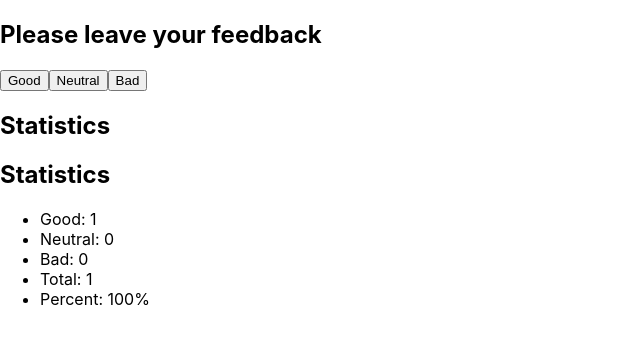
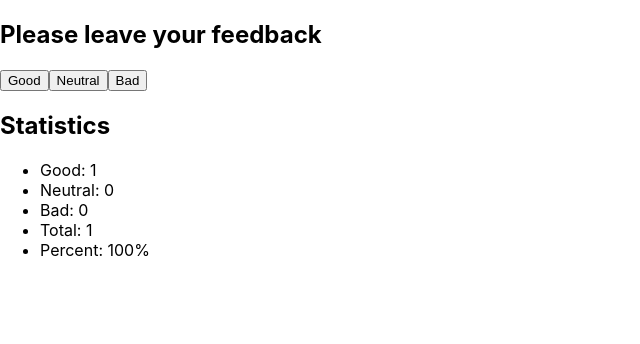
Before and after one commit to Sollutionz/goit-react-hw-02-feedback, a React (Create React App) app: page / in a window 1280 px wide. Both pictures are taken after a click on the button "Good". Shown: the top 344 px of the page, without its empty margins (0-640 px from the left). Built offline with nearby package versions, Linux system fonts and the light colour scheme.

Commit message:
Update Statistics.js

```diff
--- a/src/components/statistics/Statistics.js
+++ b/src/components/statistics/Statistics.js
@@ -9,7 +9,6 @@ export const Statistics = ({
   return (
     <div>
       <div>
-        <h2>Statistics</h2>
         <ul>
           <li>Good: {good}</li>
           <li>Neutral: {neutral}</li>
```
